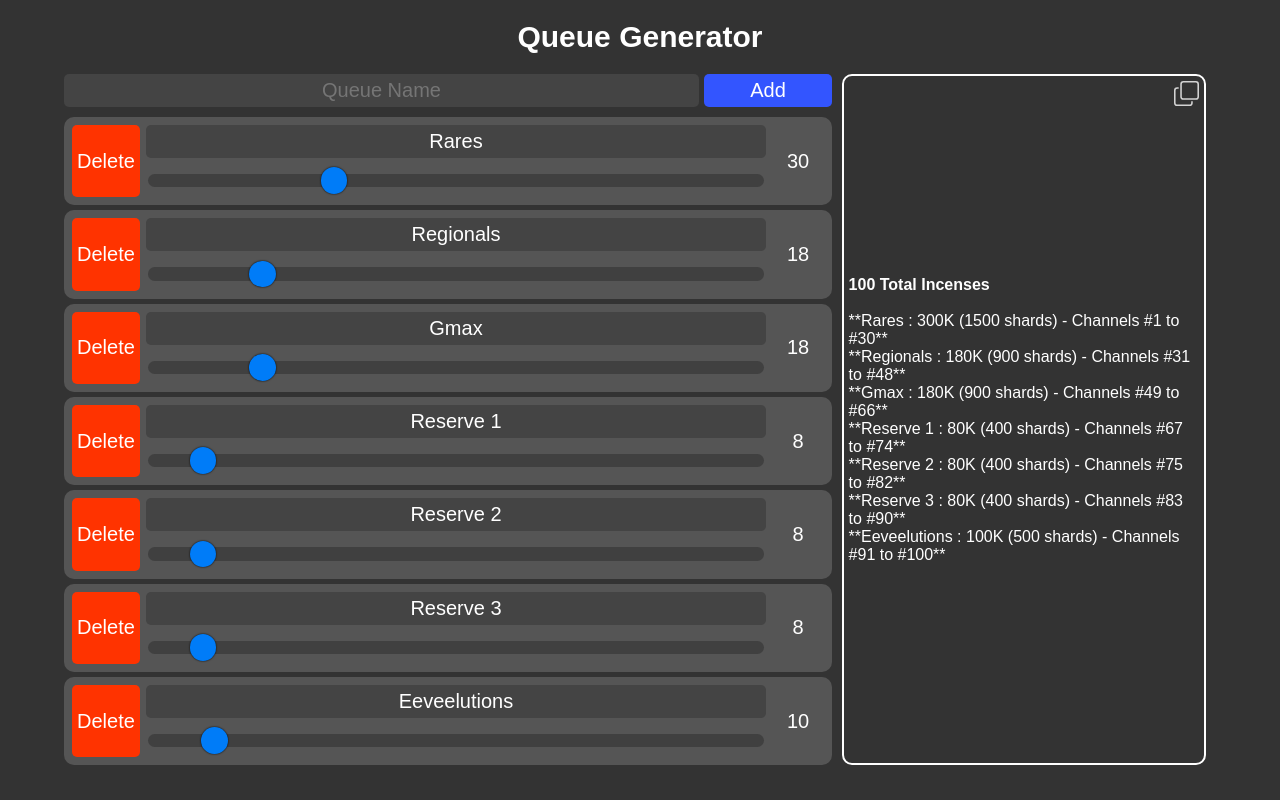
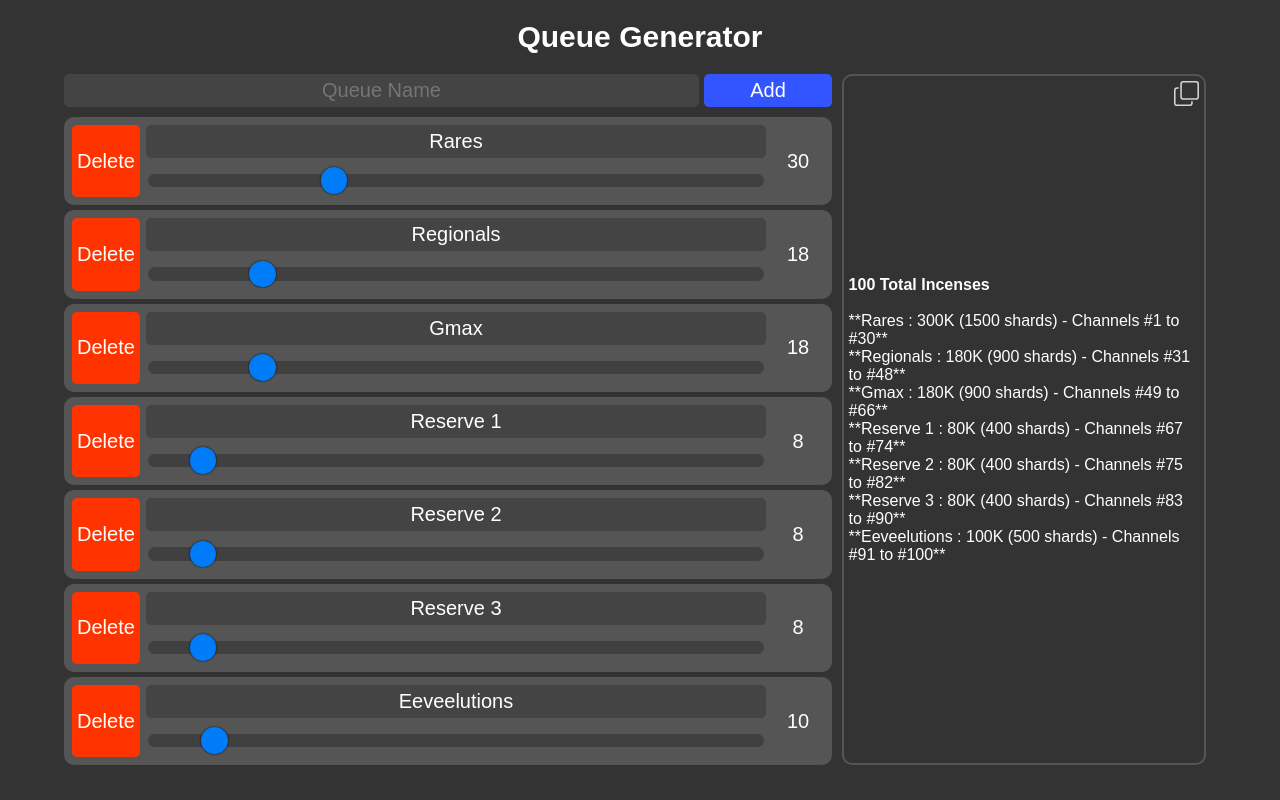
Before and after one commit to Natorise/queue-generator-react, a React (Vite) app: page / in a window 1280 px wide. Built offline with nearby package versions, Linux system fonts and the light colour scheme.

Commit message:
change output border color

```diff
--- a/src/App.css
+++ b/src/App.css
@@ -109,7 +109,7 @@ input[type="range"] {
   justify-content: center;
   flex-direction: column;
 
-  border-color: white;
+  border-color: #555;
   border-style: solid;
   border-radius: 10px;
   border-width: 2px;
```
